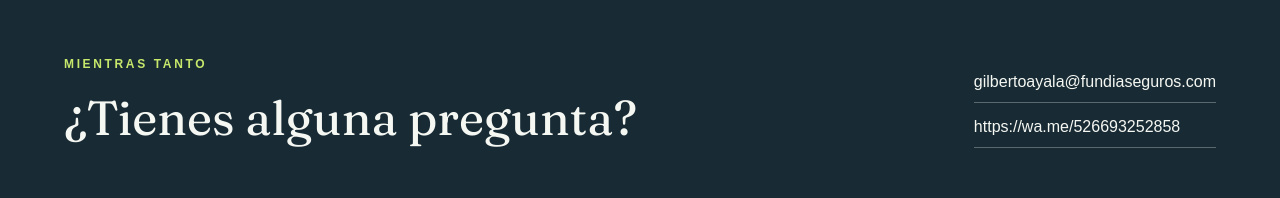
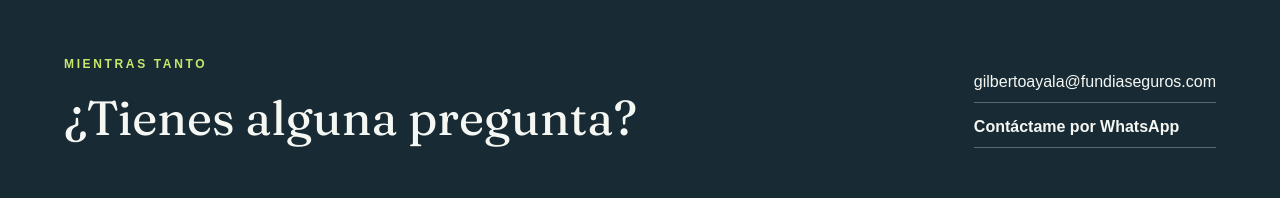
Before and after one commit to SalvadorACP/fundiaseguros, a Next.js app: page / in a window 1280 px wide. Shown: the part 1129-1327 px from the top of the page. Built offline with nearby package versions, Linux system fonts and the light colour scheme.

Commit message:
ajustes en componente contacto

```diff
--- a/src/components/sections/contact.tsx
+++ b/src/components/sections/contact.tsx
@@ -2,10 +2,42 @@ import { siteConfig } from "@/config/site";
 
 export function Contact() {
   return (
-    <section id="contacto" className="bg-primary px-6 py-16 text-primary-foreground sm:px-10 sm:py-20 lg:px-16">
+    <section
+      id="contacto"
+      className="bg-primary px-6 py-16 text-primary-foreground sm:px-10 sm:py-20 lg:px-16"
+    >
       <div className="mx-auto flex max-w-7xl flex-col gap-10 lg:flex-row lg:items-end lg:justify-between">
-        <div><p className="mb-4 text-xs font-semibold uppercase tracking-[0.22em] text-accent">Mientras tanto</p><h2 className="max-w-xl text-balance font-serif text-4xl leading-tight sm:text-5xl">¿Tienes alguna pregunta?</h2></div>
-        <div className="flex flex-col gap-3 text-sm sm:text-base"><a href={`mailto:${siteConfig.contact.email}`} className="border-b border-primary-foreground/30 pb-2 transition-colors hover:border-accent hover:text-accent">{siteConfig.contact.email}</a><a href={`tel:${siteConfig.contact.whatsapp}`} className="border-b border-primary-foreground/30 pb-2 transition-colors hover:border-accent hover:text-accent">{siteConfig.contact.whatsapp}</a></div>
+        <div>
+          <p className="mb-4 text-xs font-semibold uppercase tracking-[0.22em] text-accent">
+            Mientras tanto
+          </p>
+
+          <h2 className="max-w-xl text-balance font-serif text-4xl leading-tight sm:text-5xl">
+            ¿Tienes alguna pregunta?
+          </h2>
+        </div>
+
+        <div className="flex flex-col gap-3 text-sm sm:text-base">
+          <a
+            href={`mailto:${siteConfig.contact.email}`}
+            className="border-b border-primary-foreground/30 pb-2 transition-colors hover:border-accent hover:text-accent"
+          >
+            {siteConfig.contact.email}
+          </a>
+
+          <a
+            href={siteConfig.contact.whatsapp}
+            target="_blank"
+            rel="noopener noreferrer"
+            className="group border-b border-primary-foreground/30 pb-2 transition-colors hover:border-accent"
+          >
+            <span className="block font-semibold group-hover:text-accent">
+              Contáctame por WhatsApp
+            </span>
+
+
+          </a>
+        </div>
       </div>
     </section>
   );
```
